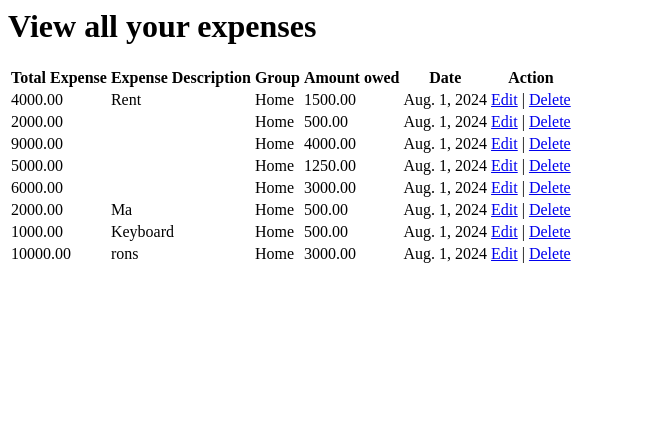
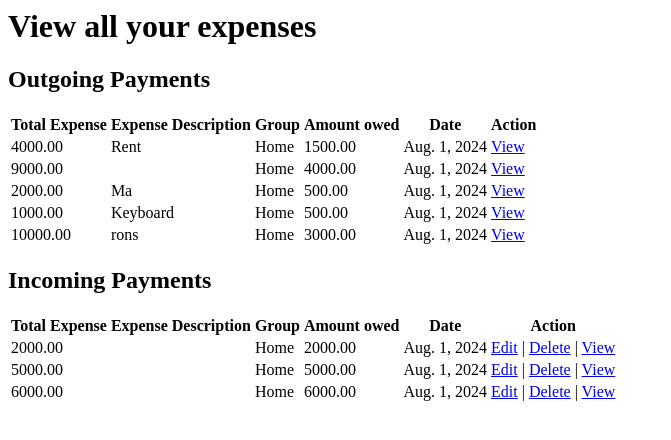
Before and after one commit to hani-2020/ExpenseBalancer, a Django app: page /expenses/view_expenses in a window 1280 px wide. Shown: the top 440 px of the page, without its empty margins (0-671 px from the left). Run offline with Django 4.2, Linux system fonts and the light colour scheme; a user stored in the database is signed in; data comes from the database, SQL or seed files in the repository; both versions use the stored data as it was after the commit.

Commit message:
edit split is being worked on

```diff
--- a/Expenses/templates/view_expenses.html
+++ b/Expenses/templates/view_expenses.html
@@ -1,4 +1,5 @@
 <h1>View all your expenses</h1>
+<h2>Outgoing Payments</h2>
 <table>
     <tr>
         <th>Total Expense</th>
@@ -9,13 +10,36 @@
         <th>Action</th>
     </tr>
     {% for split in splits %}
+    {% if split.expense.paid_by != request.user %}
     <tr>
         <td>{{split.expense.amount}}</td>
         <td>{{split.expense.description}}</td>
         <td>{{split.expense.group.group_name}}</td>
         <td>{{split.amount}}</td>
         <td>{{split.expense.date}}</td>
-        <td><a href="#">Edit</a> | <a href="#">Delete</a</td>
+        <td><a href="{% url 'view_expense_breakup' expense_id=split.expense.id %}">View</a></td>
+    </tr>
+    {% endif %}
+    {% endfor %}
+</table>
+<h2>Incoming Payments</h2>
+<table>
+    <tr>
+        <th>Total Expense</th>
+        <th>Expense Description</th>
+        <th>Group</th>
+        <th>Amount owed</th>
+        <th>Date</th>
+        <th>Action</th>
+    </tr>
+    {% for expense in expenses %}
+    <tr>
+        <td>{{expense.amount}}</td>
+        <td>{{expense.description}}</td>
+        <td>{{expense.group.group_name}}</td>
+        <td>{{expense.amount}}</td>
+        <td>{{expense.date}}</td>
+        <td><a href="{% url 'edit_expense' expense_id=expense.id %}">Edit</a> | <a href="#">Delete</a> | <a href="{% url 'view_expense_breakup' expense_id=expense.id %}">View</a></td>
     </tr>
     {% endfor %}
 </table>
--- a/Expenses/urls.py
+++ b/Expenses/urls.py
@@ -6,5 +6,7 @@ urlpatterns = [
     path('save_split/<int:expense_id>/', views.save_split, name='save_split'),
     path('view_expenses', views.view_expenses, name='view_expenses'),
     path('view_group_expenses/<int:group_id>/', views.view_group_expenses, name='view_group_expenses'),
-    path('view_expense_breakup/<int:expense_id>', views.view_expense_breakup, name='view_expense_breakup')
+    path('view_expense_breakup/<int:expense_id>', views.view_expense_breakup, name='view_expense_breakup'),
+    path('edit_expense/<int:expense_id>', views.edit_expense, name='edit_expense'),
+    #path('edit_split/<int:expense_id>/', views.edit_split, 'edit_split')
 ]
--- a/Expenses/views.py
+++ b/Expenses/views.py
@@ -14,11 +14,12 @@ def save_split_helper(request, key, percents_or_amounts, expense, splits):
                 amount = float(expense.amount) * rate_or_amount/100
             elif expense.split_method==3:
                 amount = rate_or_amount
-            if member == expense.paid_by:
-                val = float(expense.amount) - amount
-                split = Split(payer=member, expense=expense, amount=-val)
-            else:
-                split = Split(payer=member, expense=expense, amount=amount)
+            # if member == expense.paid_by:
+            #     val = float(expense.amount) - amount
+            #     split = Split(payer=member, expense=expense, amount=-val)
+            # else:
+            #     split = Split(payer=member, expense=expense, amount=amount)
+            split = Split(payer=member, expense=expense, amount=amount)
             splits.append(split)
 
 def create_expense(request, id):
@@ -63,11 +64,12 @@ def save_split(request, expense_id):
         if expense.split_method == 1:
             amount = expense.amount/len(members)
             for member in members:
-                if member == expense.paid_by:
-                    val = float(expense.amount) - amount
-                    Split.objects.create(payer=member, expense=expense, amount=-val)
-                else:
-                    Split.objects.create(payer=member, expense=expense, amount=amount)
+                # if member == expense.paid_by:
+                #     val = float(expense.amount) - amount
+                #     Split.objects.create(payer=member, expense=expense, amount=-val)
+                # else:
+                #     Split.objects.create(payer=member, expense=expense, amount=amount)
+                Split.objects.create(payer=member, expense=expense, amount=amount)
         elif expense.split_method == 2:
             percents = []
             splits = []
@@ -88,14 +90,13 @@ def save_split(request, expense_id):
                 return render(request, 'split_details.html', context)
             for split in splits:
                 split.save()
-    return redirect('view_groups')
+        return redirect('view_groups')
+    return render(request, 'split_details.html', context)
 
 def view_expenses(request):
     splits =  Split.objects.filter(payer=request.user)
-    expenses = []
-    for split in splits:
-        expenses.append(split.expense)
-    context = {'splits':splits}
+    expenses = Expenses.objects.filter(paid_by=request.user)
+    context = {'splits':splits, 'expenses':expenses}
     return render(request, 'view_expenses.html', context)
 
 def view_group_expenses(request, group_id):
@@ -113,14 +114,35 @@ def view_group_expenses(request, group_id):
 def view_expense_breakup(request, expense_id):
     expense = Expenses.objects.get(id=expense_id)
     splits = Split.objects.filter(expense=expense)
-    print(splits)
+    for split in splits:
+        split.amount = abs(split.amount)
+    context = {'expense':expense,
+               'splits':splits}
+    return render(request, 'view_expense_breakup.html', context)
 
+def edit_expense(request, expense_id):
+    expense = Expenses.objects.get(id=expense_id)
+    group = Group.objects.get(id=expense.group.id)
+    members = group.members.all()
+    context = {'expense':expense, 'group':group, 'members':members}
+    if request.method == 'POST':
+        expense.amount = float(request.POST.get('amount'))
+        expense.description = request.POST.get('description')
+        date = request.POST.get('date')
+        if date:
+            expense.date = date
+        paid_by = request.POST.get('paidby')
+        expense.paid_by = User.objects.get(id=paid_by)
+        expense.split_method = int(request.POST.get('splitmethod'))
+        expense.save()
+        if expense.split_method == 1:
+            amount = int(expense.amount)/len(members)
+            context['amount'] = amount
+        return render(request, 'split_details.html', context)
+    return render(request, 'create_expense.html', context)
 #to do
 #join group emails (like my blackjack app)
-#paid_by user should not be billed instead it should show how much he should be payed (he can be given neagtive balnce equal to the
-# total amount removed from him from the split pages, if conditions will check if member is paidby user and do what is required)->done
 #only paid_by user can edit and delete expense (have not implemented edit or delete functionality)
-#display amount of money to give, recieve and the people associated with it (doing no.2 will do alot of this)
 #dashboard (doing no.2 will do alot of this)
 #unit testing (must learn, will probably have to add alot of validations, change login page to forms)
 #remove unwanted fields from models
```
Also changed, not shown: Expenses/templates/create_expense.html (+13 -4 lines), Expenses/templates/view_expense_breakup.html (added, +17 -0 lines), Expenses/templates/view_group_expenses.html (+6 -6 lines), db.sqlite3.
